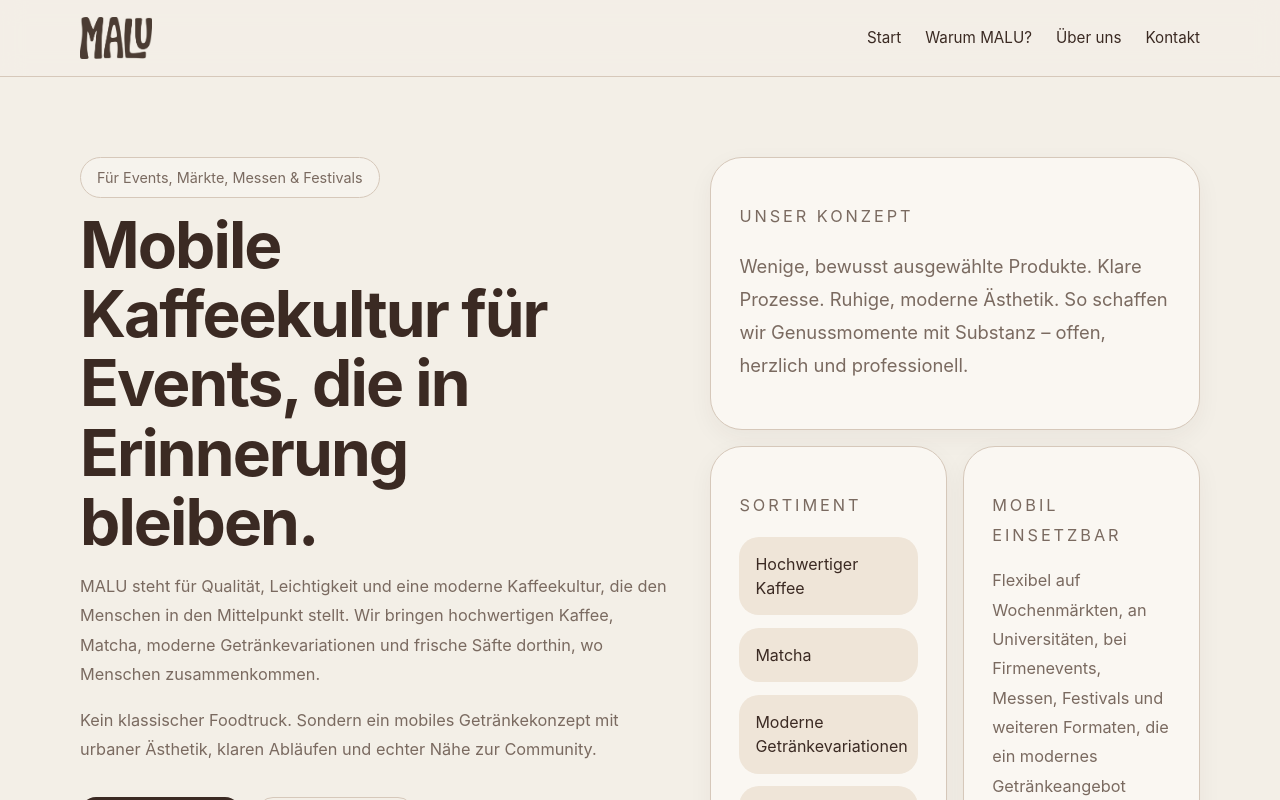
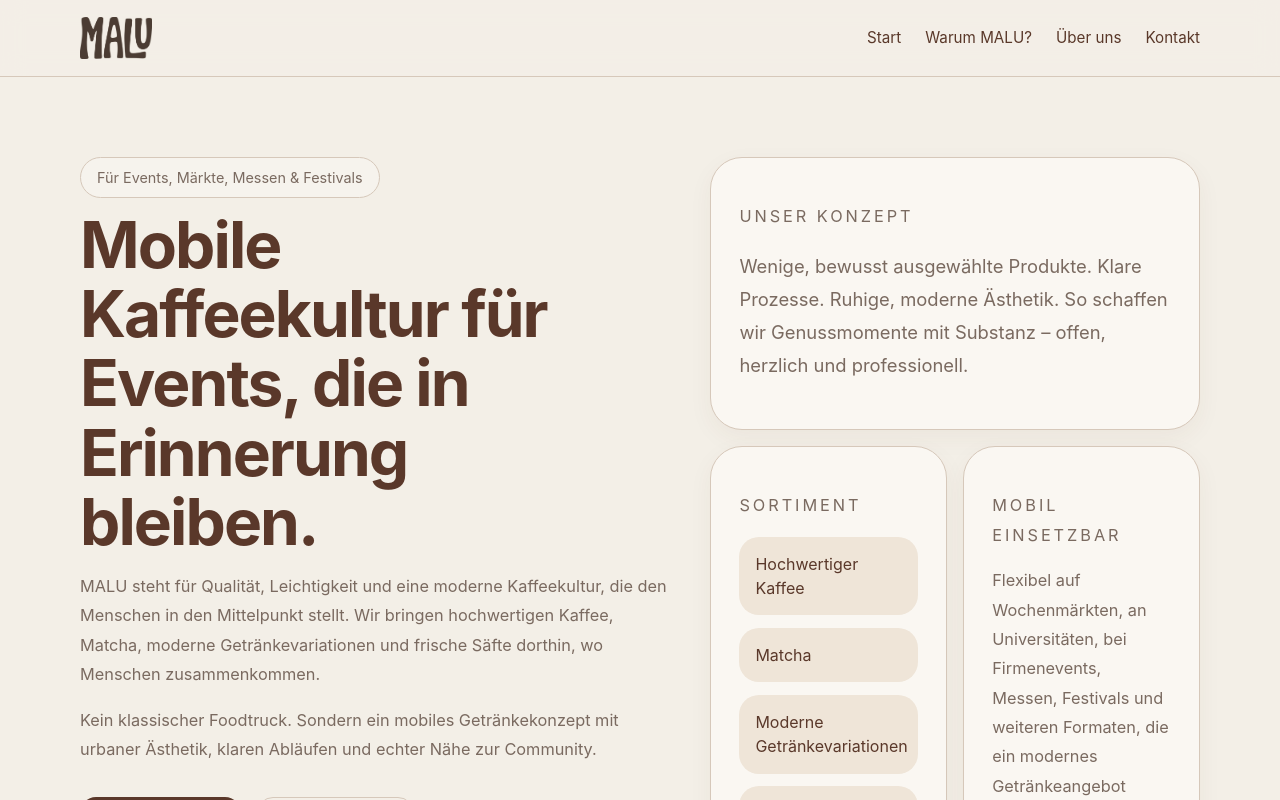
Before and after one commit to malu-website/malu-website, a React (Vite) app: page / in a window 1280 px wide. Shown: the top 800 px of the page. Built offline with nearby package versions, Linux system fonts and the light colour scheme.

Commit message:
Update index.css

```diff
--- a/index.css
+++ b/index.css
@@ -1,6 +1,6 @@
 :root {
   font-family: Inter, ui-sans-serif, system-ui, -apple-system, BlinkMacSystemFont, 'Segoe UI', sans-serif;
-  color: #3B2A23;
+  color: #5A382A;
   background: #F3EFE7;
   line-height: 1.5;
   font-weight: 400;
@@ -11,11 +11,11 @@
 
   --bg: #F3EFE7;
   --bg-soft: #E8E1D6;
-  --text: #3B2A23;
+  --text: #5A382A;
   --muted: #7A6A60;
   --line: #D6C8BA;
   --white: #FAF7F2;
-  --dark: #3B2A23;
+  --dark: #5A382A;
   --card-soft: #F8F3EC;
   --tag-bg: #EFE5D8;
 }
@@ -228,7 +228,7 @@ img {
 }
 
 .button-secondary:hover {
-  background: rgba(59, 42, 35, 0.06);
+  background: rgba(90, 56, 42, 0.06);
 }
 
 .hero-cards,
@@ -255,7 +255,7 @@ img {
   border: 1px solid var(--line);
   border-radius: 2rem;
   padding: 1.75rem;
-  box-shadow: 0 8px 24px rgba(59, 42, 35, 0.05);
+  box-shadow: 0 8px 24px rgba(90, 56, 42, 0.05);
 }
 
 .card-span-2 {
```
